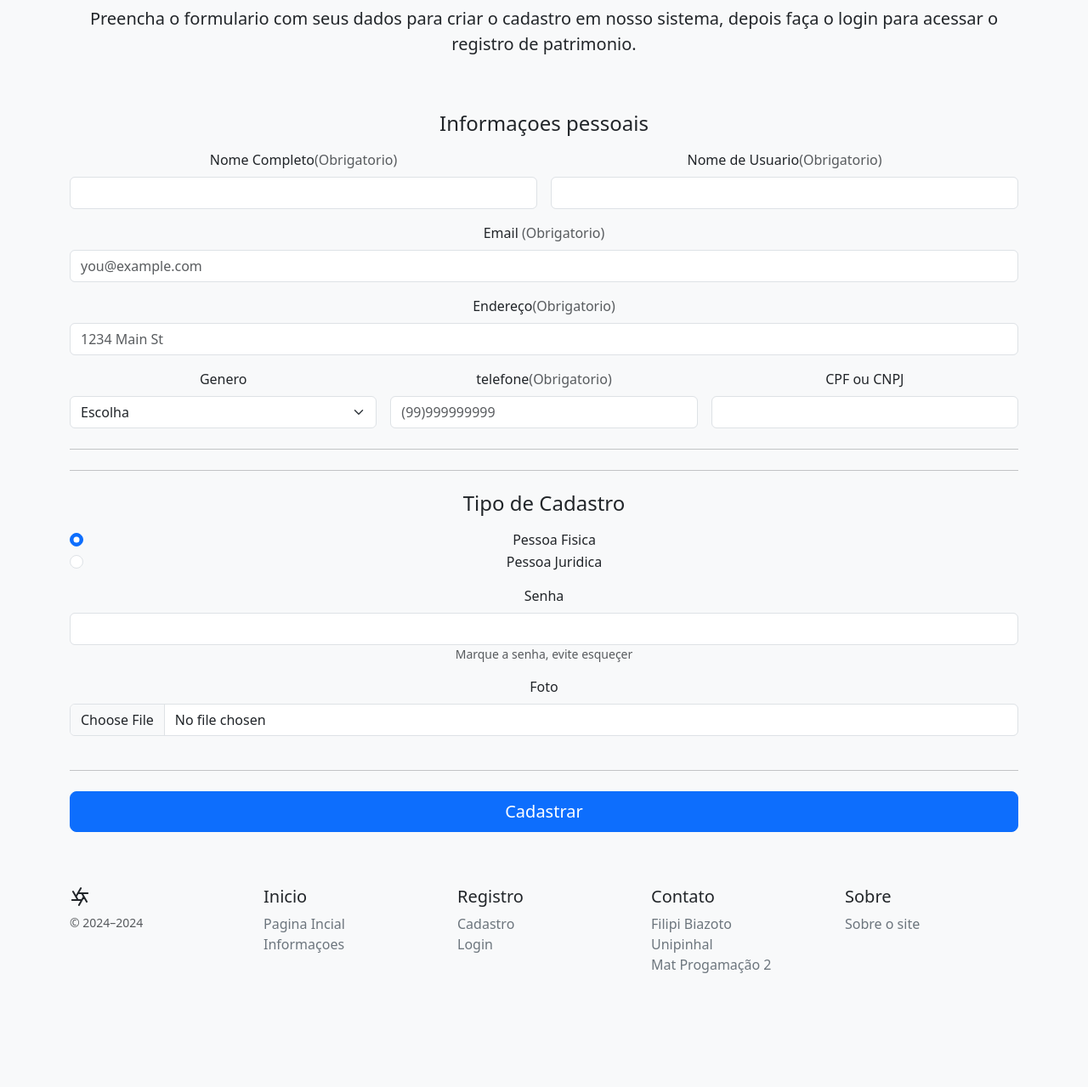
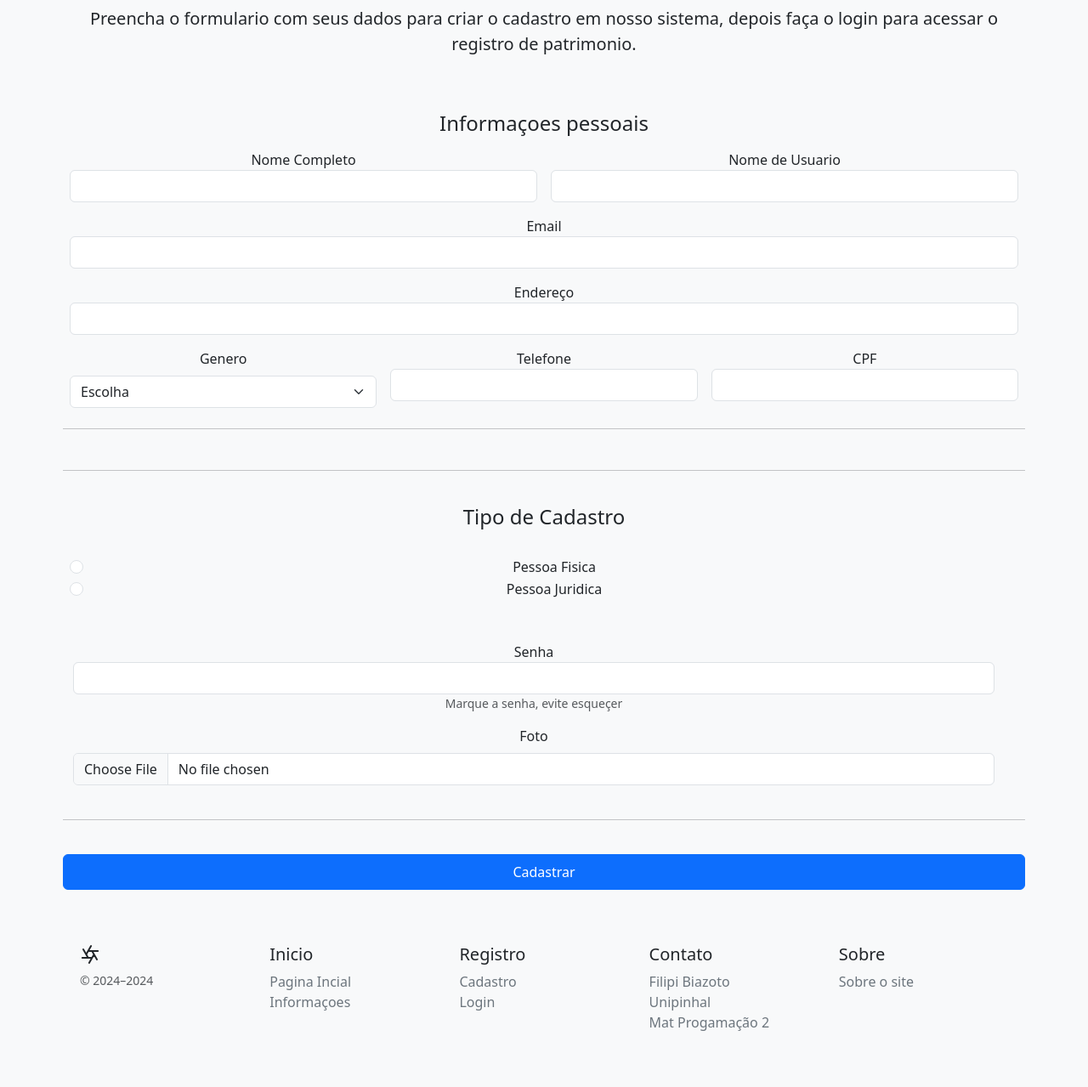
Before and after one commit to FilipiBiazoto/Site-Banco-de-Dados-de-Produtos, a PHP site: page /cadastro_user.php in a window 1280 px wide. Shown: the part 225-1504 px from the top of the page at 85% size. Before the commit the page ends 1370 px from the top, so only its background shows below. Run offline with PHP 8.4, Linux system fonts and the light colour scheme.

Commit message:
cadastro pronto

```diff
--- a/cadastro_user.php
+++ b/cadastro_user.php
@@ -8,6 +8,55 @@
 
   </head>
   <body class="bg-body-tertiary">
+
+    <?php
+$nome = $email = $genero = $telefone = $cpf = $endereco = $tipo = $senha = $foto = "";
+
+if ($_SERVER["REQUEST_METHOD"] == "POST") {
+
+  $nome = $_POST["nome"];
+  $email = $_POST["email"];
+  $genero = $_POST["genero"];
+  $telefone = $_POST["telefone"];
+  $cpf = $_POST["cpf"];
+  $endereco = $_POST["endereco"];
+  $tipo = $_POST["tipo"];
+  $senha = $_POST["senha"];
+  $foto = $_POST["foto"];
+
+  if (true) {
+  $servername = "localhost";
+  $username = "root";
+  $password = "";
+  $dbname = "banco_patrimonio";
+
+// Create connection
+$conn = new mysqli($servername, $username, $password, $dbname);
+// Check connection
+if ($conn->connect_error) {
+  die("Connection failed: " . $conn->connect_error);
+}
+
+$sql = "INSERT INTO `tb_usuarios`(`nome`, `email`, `genero`, `telefone`, `cpf`, `endereco`, `tipo`, `senha`, `foto`)
+        VALUES ('$nome','$email','$genero','$telefone','$cpf','$endereco','$tipo','$senha','$foto')";
+
+if ($conn->query($sql) === TRUE) {
+  echo "Cadastrado com sucesso, faça seu login";
+} else {
+  echo "Error: " . $sql . "<br>" . $conn->error;
+}
+$conn->close();
+
+}
+
+function test_input($data) {
+  $data = trim($data);
+  $data = stripslashes($data);
+  $data = htmlspecialchars($data);
+  return $data;
+}
+}
+?>
 
   <nav class="navbar navbar-expand-md bg-dark sticky-top border-bottom" data-bs-theme="dark">
       <div class="offcanvas-body">
@@ -26,7 +75,7 @@
 </nav>
 
 <div class="container">
-  <main>
+<form method="post" action="<?php echo htmlspecialchars($_SERVER["PHP_SELF"]);?>">
     <div class="py-5 text-center">
       <img class="d-block mx-auto mb-4" src="/docs/5.3/assets/brand/bootstrap-logo.svg" alt="" width="72" height="57">
       <h2>Cadastro</h2>
@@ -35,43 +84,33 @@
 
       <div class=" text-center">
         <h4 class="mb-3">Informaçoes pessoais</h4>
-        <form class="needs-validation" novalidate>
+        <form method="post" action="<?php echo htmlspecialchars($_SERVER["PHP_SELF"]);?>">
           <div class="row g-3">
             <div class="col-sm-6">
-              <label for="nome" class="form-label">Nome Completo<span class="text-body-secondary">(Obrigatorio)</span></label>
-              <input type="text" class="form-control" id="firstName" placeholder="" value="" required>
-              <div class="invalid-feedback">
-                Valid first name is required.
-              </div>
+            <label for="nome">Nome Completo</label>
+            <input type="text" class="form-control" id="nome" placeholder="" name="nome">
             </div>
 
             <div class="col-sm-6">
-              <label for="user" class="form-label">Nome de Usuario<span class="text-body-secondary">(Obrigatorio)</span></label>
-              <input type="text" class="form-control" id="lastName" placeholder="" value="" required>
-              <div class="invalid-feedback">
-                Valid last name is required.
-              </div>
+
+            <label for="user">Nome de Usuario</label>
+            <input type="text" class="form-control" id="user" placeholder="" name="user">
+
             </div>
 
             <div class="col-12">
-              <label for="email" class="form-label">Email <span class="text-body-secondary">(Obrigatorio)</span></label>
-              <input type="email" class="form-control" id="email" placeholder="you@example.com">
-              <div class="invalid-feedback">
-                Please enter a valid email address for shipping updates.
-              </div>
+            <label for="email">Email</label>
+            <input type="text" class="form-control" id="email" placeholder="" name="email">
             </div>
 
             <div class="col-12">
-              <label for="endereco" class="form-label">Endereço<span class="text-body-secondary">(Obrigatorio)</span></label>
-              <input type="text" class="form-control" id="address" placeholder="1234 Main St" required>
-              <div class="invalid-feedback">
-                Please enter your shipping address.
-              </div>
+            <label for="endereco">Endereço</label>
+            <input type="text" class="form-control" id="endereco" placeholder="" name="endereco">
             </div>
 
             <div class="col-md-4">
-              <label for="genero" class="form-label">Genero</label>
-              <select class="form-select" id="country" required>
+              <label  for="genero" class="form-label">Genero</label>
+              <select name="genero" class="form-select" id="country" required>
                 <option value="">Escolha</option>
                 <option>Masculino</option>
                 <option>Femenino</option>
@@ -83,20 +122,13 @@
             </div>
 
             <div class="col-md-4">
-              <label for="telefone" class="form-label">telefone<span class="text-body-secondary">(Obrigatorio)</span></label>
-              <input type="text" class="form-control" id="address" placeholder="(99)999999999" required>
-              <div class="invalid-feedback">
-                Please enter your shipping address.
-              </div>
+            <label for="telefone">Telefone</label>
+            <input type="text" class="form-control" id="telefone" placeholder="" name="telefone">
             </div>
 
             <div class="col-md-4">
-              <label for="cpf" class="form-label">CPF ou CNPJ</label>
-              <input type="text" class="form-control" id="zip" placeholder="" required>
-              <div class="invalid-feedback">
-                Zip code required.
-              </div>
-            </div>
+            <label for="cpf">CPF</label>
+            <input type="text" class="form-control" id="cpf" placeholder="" name="cpf">
           </div>
 
           <hr class="my-4">
@@ -105,34 +137,31 @@
           <h4 class="mb-3">Tipo de Cadastro</h4>
 
           <div class="my-3">
-            <div class="form-check">
-              <input id="credit" name="paymentMethod" type="radio" class="form-check-input" checked required>
-              <label class="form-check-label" for="credit">Pessoa Fisica</label>
+          <div class="form-check">
+              <input id="tipo" name="tipo" type="radio" class="form-check-input" required>
+              <label class="form-check-label" for="tipo">Pessoa Fisica</label>
             </div>
             <div class="form-check">
-              <input id="debit" name="paymentMethod" type="radio" class="form-check-input" required>
-              <label class="form-check-label" for="debit">Pessoa Juridica</label>
+              <input id="tipo" name="tipo" type="radio" class="form-check-input" required>
+              <label class="form-check-label" for="tipo">Pessoa Juridica</label>
             </div>
           </div>
 
           <div class="row gy-3">
             <div class="col-md-12">
-              <label for="cc-name" class="form-label">Senha</label>
-              <input type="text" class="form-control" id="cc-name" placeholder="" required>
-              <small class="text-body-secondary">Marque a senha, evite esqueçer</small>
-              <div class="invalid-feedback">
-                Name on card is required
-              </div>
+            <label for="senha">Senha</label>
+            <input type="text" class="form-control" id="senha" placeholder="" name="senha">
+            <small class="text-body-secondary">Marque a senha, evite esqueçer</small>
             </div>
             <div class="mb-3 col-md-12">
-            <label for="formFile" class="form-label">Foto</label>
-            <input class="form-control" type="file" id="formFile">
+            <label  for="formFile" class="form-label">Foto</label>
+            <input name="foto" class="form-control" type="file" id="formFile">
             </div>
           </div>
 
           <hr class="my-4">
 
-          <button class="w-100 btn btn-primary btn-lg" type="submit">Cadastrar</button>
+          <input col-md-6 col-sm-6 col-xs-12 class="btn btn-primary w-100 py-2" type="submit" name="enviar" value="Cadastrar">
         </form>
       </div>
     </div>
```
